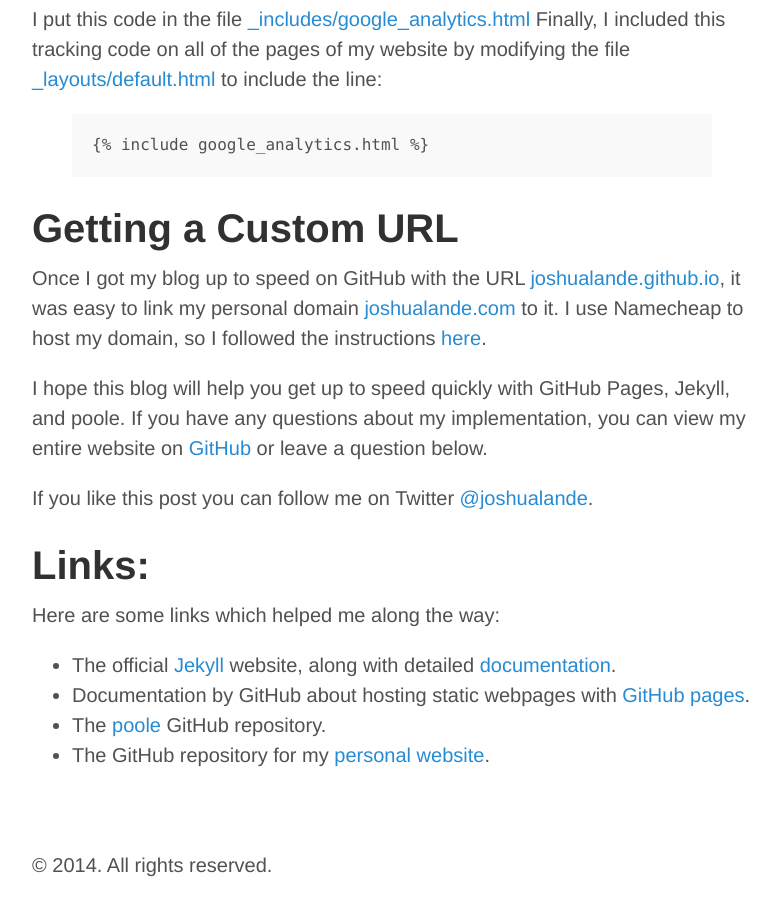
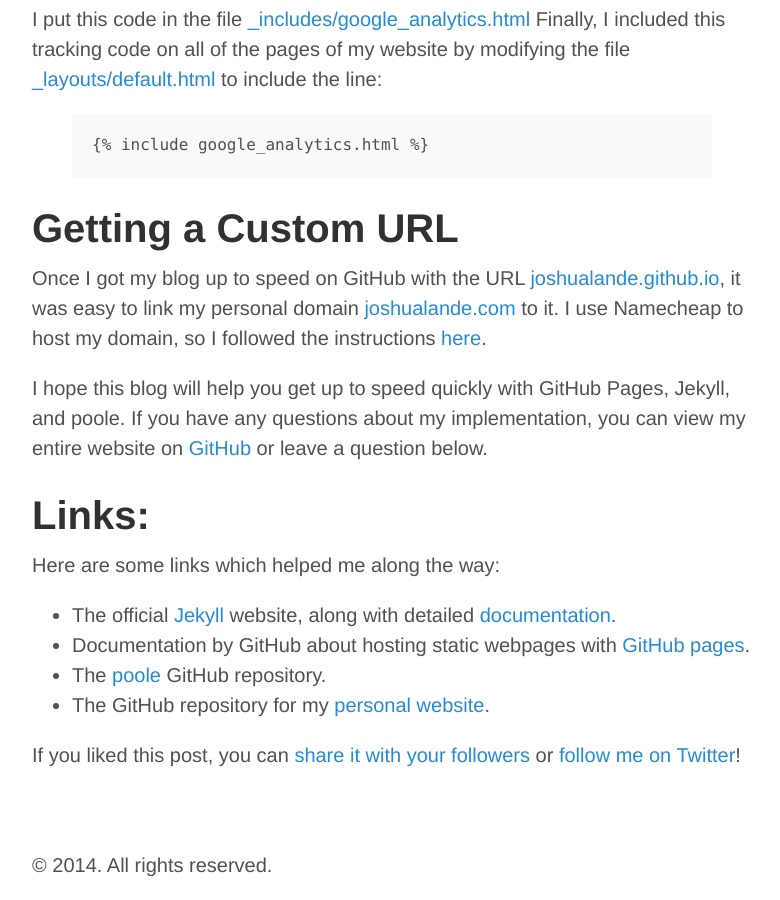
Before and after one commit to joshualande/joshualande.github.io, a Jekyll site: the page built from _posts/2014-02-03-jekyll-github-pages-poole.md, in a window 1280 px wide and 900 px high, scrolled down 6280 px. Shown: the whole window, without its empty margins (248-1028 px from the left). Built offline with Jekyll 4.4.1, drawn with Linux system fonts in a browser that asks for light colours; Markdown is read by kramdown in place of the engine named in the settings.

Commit message:
Updated twitter plug in blog posts

```diff
--- a/_posts/2014-02-03-jekyll-github-pages-poole.md
+++ b/_posts/2014-02-03-jekyll-github-pages-poole.md
@@ -204,8 +204,6 @@
 I hope this blog will help you get up to speed quickly with GitHub Pages, Jekyll, and poole.
 If you have any questions about my implementation, you can view my entire website on [GitHub](https://github.com/joshualande/joshualande.github.io) or leave a question below.
 
-If you like this post you can follow me on Twitter [@joshualande](https://twitter.com/joshualande).
-
 # Links:
 
 Here are some links which helped me along the way:
@@ -214,3 +212,5 @@
 * Documentation by GitHub about hosting static webpages with [GitHub pages](http://pages.github.com).
 * The [poole](https://github.com/poole/poole) GitHub repository.
 * The GitHub repository for my [personal website](http://github.com/joshualande/joshualande.github.io).
+
+{% include twitter_plug.html %}
```
Also changed, not shown: _posts/2013-02-01-pointlike.md (+3 -1 lines), _posts/2014-02-11-cube-rollup-pig-data-science.md (+2 -2 lines).
